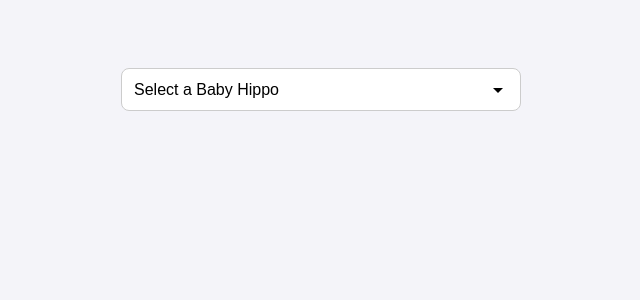
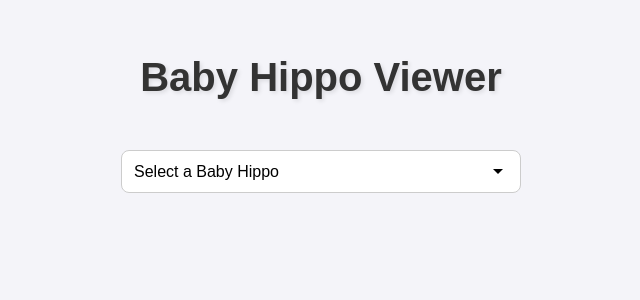
Before and after one commit to ekinomicss/volley_toy_dropdown, a Next.js app: page / in a window 1280 px wide. Shown: the top 300 px of the page, without its empty margins (319-959 px from the left). Built offline with nearby package versions, Linux system fonts and the light colour scheme.

Commit message:
add title

```diff
--- a/src/pages/Homepage.js
+++ b/src/pages/Homepage.js
@@ -12,7 +12,7 @@ function HomePage() {
 
   return (
     <div>
-      <h1>Baby Hippo Information</h1>
+      <h1 className="main-title">Baby Hippo Viewer</h1>
       <DropdownMenu hippos={hippoData} setSelectedHippo={setSelectedHippo} />
       {selectedHippo && (
         <div className="hippo-info">
--- a/src/pages/index.js
+++ b/src/pages/index.js
@@ -5,9 +5,13 @@ import DropdownMenu from '../components/DropdownMenu';
 
 const Home = ({ dropdownMenu }) => {
   return (
+    <div>
+    <h1 className="main-title">Baby Hippo Viewer</h1>
+
     <DropdownMenu>
 
     </DropdownMenu>
+    </div>
   );
 };
 
--- a/src/styles/globals.css
+++ b/src/styles/globals.css
@@ -8,6 +8,14 @@ body {
   h1 {
     color: #333;
   }
+
+  .main-title {
+    font-size: 2.5rem;
+    color: #333;
+    margin-bottom: 30px;
+    text-shadow: 2px 2px 4px rgba(0,0,0,0.1);
+  }
+
 
   select {
     padding: 10px;
```
